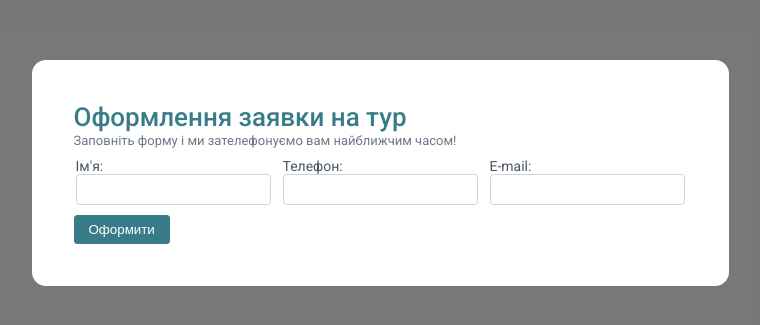
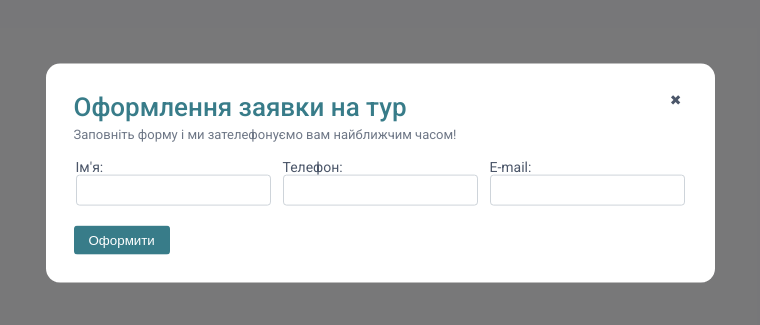
Before and after one commit to serejabogdan/tours-app, a React (Create React App) app: page /order in a window 1280 px wide. Shown: the part 227-552 px from the top of the page, without its empty margins (260-1020 px from the left). Built offline with nearby package versions, Linux system fonts and the light colour scheme; no server answers.

Commit message:
changed: styles;

```diff
--- a/src/components/RequestForm/RequestForm.css
+++ b/src/components/RequestForm/RequestForm.css
@@ -20,7 +20,7 @@
 }
 .request-form__board {
   background-color: #fff;
-  padding: 3rem;
+  padding: 2rem;
   border-radius: 1rem;
 }
 
@@ -41,3 +41,32 @@
   font-size: 13px;
   opacity: 0.8;
 }
+
+.request-form__header {
+  display: flex;
+  justify-content: space-between;
+}
+
+.request-form__fields {
+  margin-top: 0.5rem;
+  margin-bottom: 0.7rem;
+}
+
+.request-form__title .title {
+  margin-bottom: 4px;
+}
+
+.request-form__close-button button {
+  color: var(--main-text-color);
+  padding: 0 5px 2px 5px;
+  background: none;
+  border-radius: 6px;
+  border: 0;
+  font-size: 14px;
+  transition: 0.3s ease;
+}
+
+.request-form__close-button button:hover {
+  background-color: rgba(56, 124, 137, 0.8);
+  color: #fff;
+}
--- a/src/components/RequestForm/RequestForm.js
+++ b/src/components/RequestForm/RequestForm.js
@@ -24,8 +24,15 @@ function RequestForm({tour, search, ...props}) {
     <div className='black-overlay'>
       <div className='request-form'>
         <div className='request-form__board'>
-          <h1 className='title'>Оформлення заявки на тур</h1>
-          <span className='request-from__message'>Заповніть форму і ми зателефонуємо вам найближчим часом!</span>
+          <div className='request-form__header'>
+            <div className='request-form__title'>
+              <h1 className='title'>Оформлення заявки на тур</h1>
+              <span className='request-from__message'>Заповніть форму і ми зателефонуємо вам найближчим часом!</span>
+            </div>
+            <div className='request-form__close-button'>
+              <button onClick={() => props.setOrder(false)}>&#10006;</button>
+            </div>
+          </div>
           <form onSubmit={handleSubmit}>
             <div className='request-form__fields'>
               <label>
--- a/src/components/Tour/Tour.css
+++ b/src/components/Tour/Tour.css
@@ -88,6 +88,7 @@
   width: 100%;
   font-size: 1rem;
   text-align: center;
+  transition: 0.3s ease;
 }
 .request-btn:hover {
   background-color: #e15e02;
--- a/src/components/Tour/Tour.js
+++ b/src/components/Tour/Tour.js
@@ -85,9 +85,9 @@ function Tour(props) {
                 {tourNumberOfPeople()}
               </div>
             </div>
-            <Link className='request-btn btn' to={`/order`}>
+            {/* <Link className='request-btn btn' to={`/order`}>
               Оформити заявку
-            </Link>
+            </Link> */}
             {order && <RequestForm tour={tour} search={search} setOrder={setOrder} />}
             <button className='request-btn btn' onClick={() => setOrder(true)}>
               Оформити заявку
--- a/src/shared/Tabs/Tabs.css
+++ b/src/shared/Tabs/Tabs.css
@@ -24,6 +24,7 @@
   margin: 4px 0;
   text-align: left;
   font-size: 14px;
+  transition: 0.3s ease;
 }
 .Tabs__link:hover:not(.Tabs__link--active) {
   background-color: #e15e02;
```
